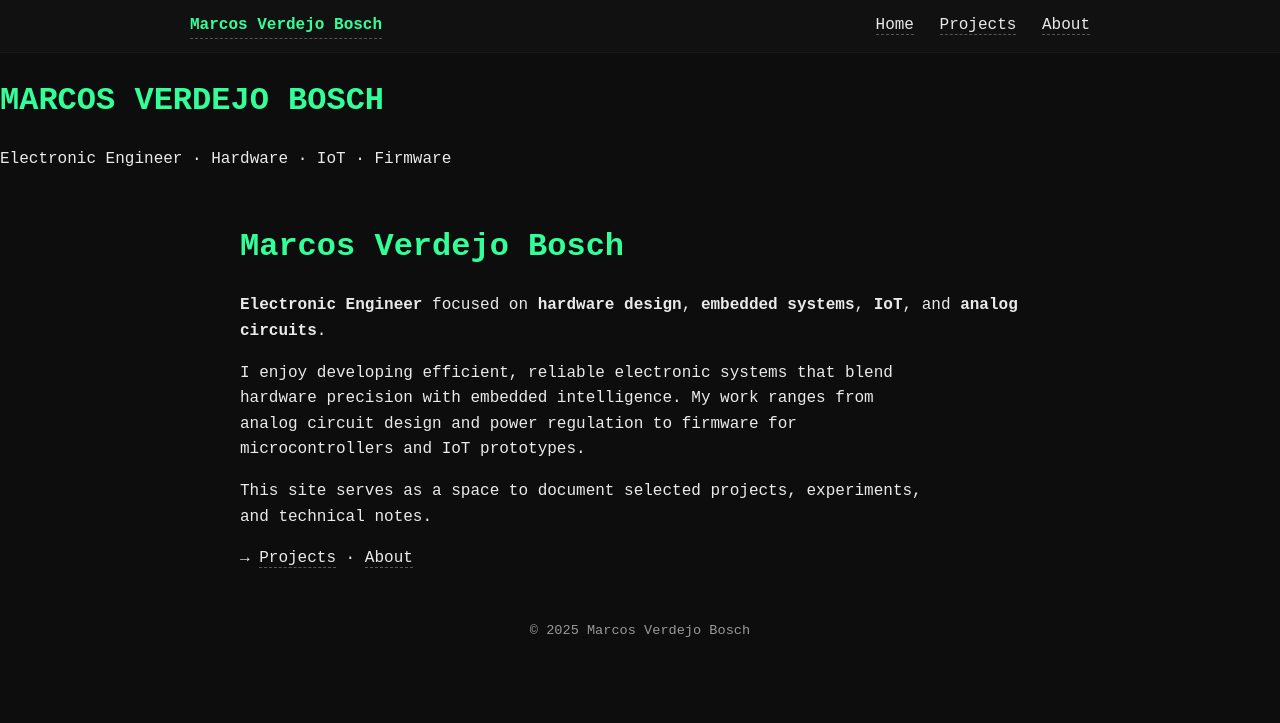
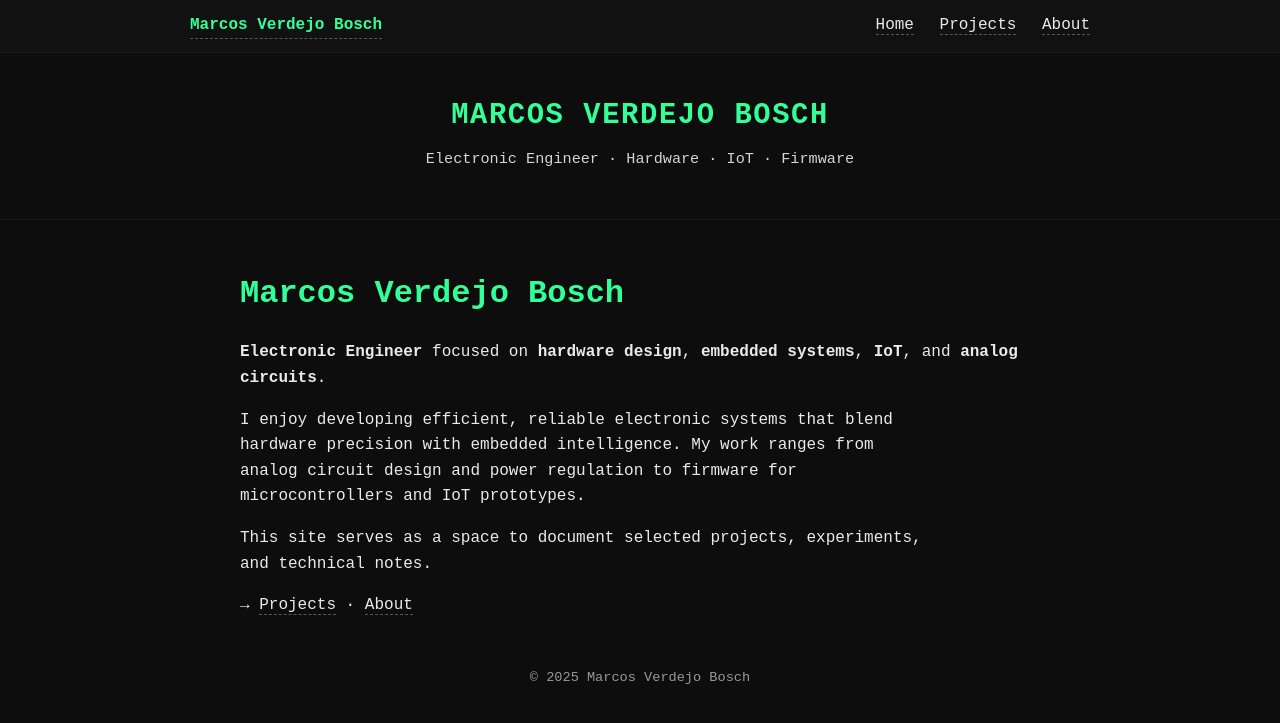
Before and after one commit to MarcosVerde/MarcosVerde.github.io, a Jekyll site: the page built from index.md, in a window 1280 px wide. Shown: the top 723 px of the page. Built offline with Jekyll 4.4.1, drawn with Linux system fonts in a browser that asks for light colours.

Commit message:
Update style.css
Add branded header banner (MVB neon style) to default layout

```diff
--- a/assets/css/style.css
+++ b/assets/css/style.css
@@ -80,6 +80,40 @@ a:hover { color: var(--accent); border-bottom-color: var(--accent); }
 /* Headings */
 h1, h2, h3 { color: var(--accent); }
 
+/* --------------------------------------------------------------
+   Header Banner — Marcos Verdejo Bosch personal site
+   -------------------------------------------------------------- */
+
+.site-header {
+  background-color: #0d0d0d;
+  text-align: center;
+  padding: 2.5rem 1rem 2rem;
+  border-bottom: 1px solid #1a1a1a;
+}
+
+.header-container {
+  max-width: 900px;
+  margin: 0 auto;
+}
+
+.header-title {
+  color: #33ff99;
+  font-family: "Courier New", monospace;
+  font-weight: bold;
+  font-size: 1.8rem;
+  letter-spacing: 0.1rem;
+  margin: 0;
+}
+
+.header-tagline {
+  color: #eaeaea;
+  font-family: "Courier New", monospace;
+  font-size: 0.95rem;
+  margin-top: 0.5rem;
+  opacity: 0.9;
+}
+
+
 /* Navbar and footer adjustments (if present) */
 .navbar {
   background: #111;
```
